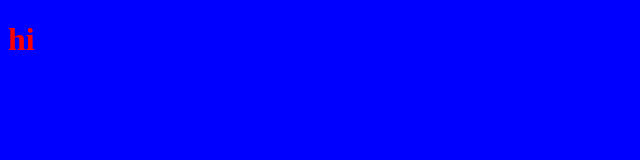
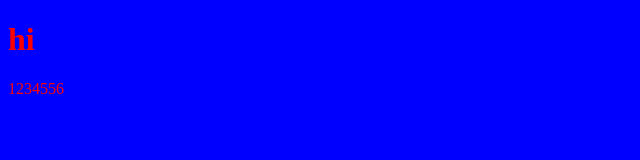
Before and after one commit to CLARKCLARKCLARK/1, a plain HTML site: page index.html in a window 1280 px wide. Shown: the full height of the page, 0-640 px from the left. Drawn offline with Linux system fonts and the light colour scheme.

Commit message:
add 1234556

```diff
--- a/index.html
+++ b/index.html
@@ -13,5 +13,6 @@
 </head>
 <body>
     <h1>hi</h1>
+    <p>1234556</p>
 </body>
 </html>
```
